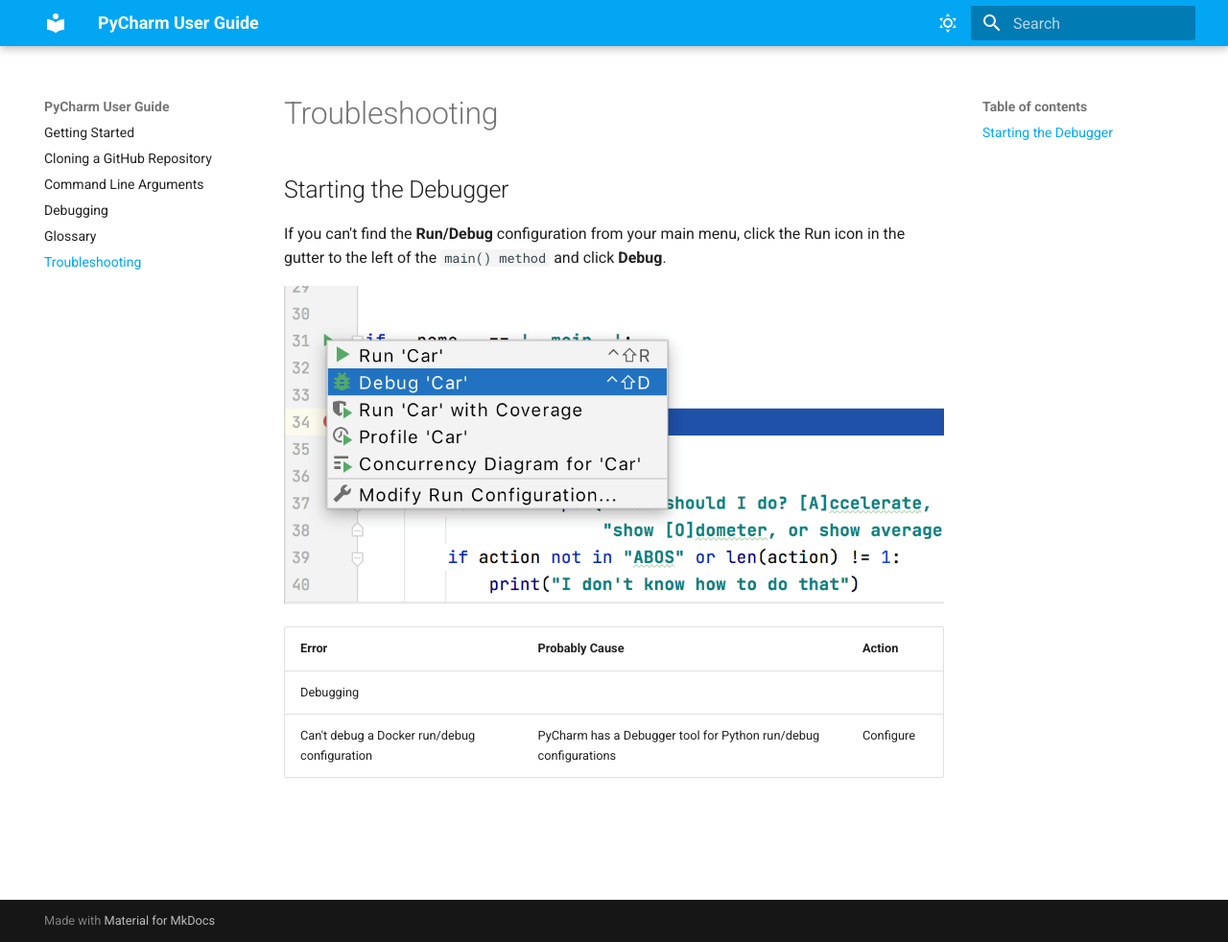
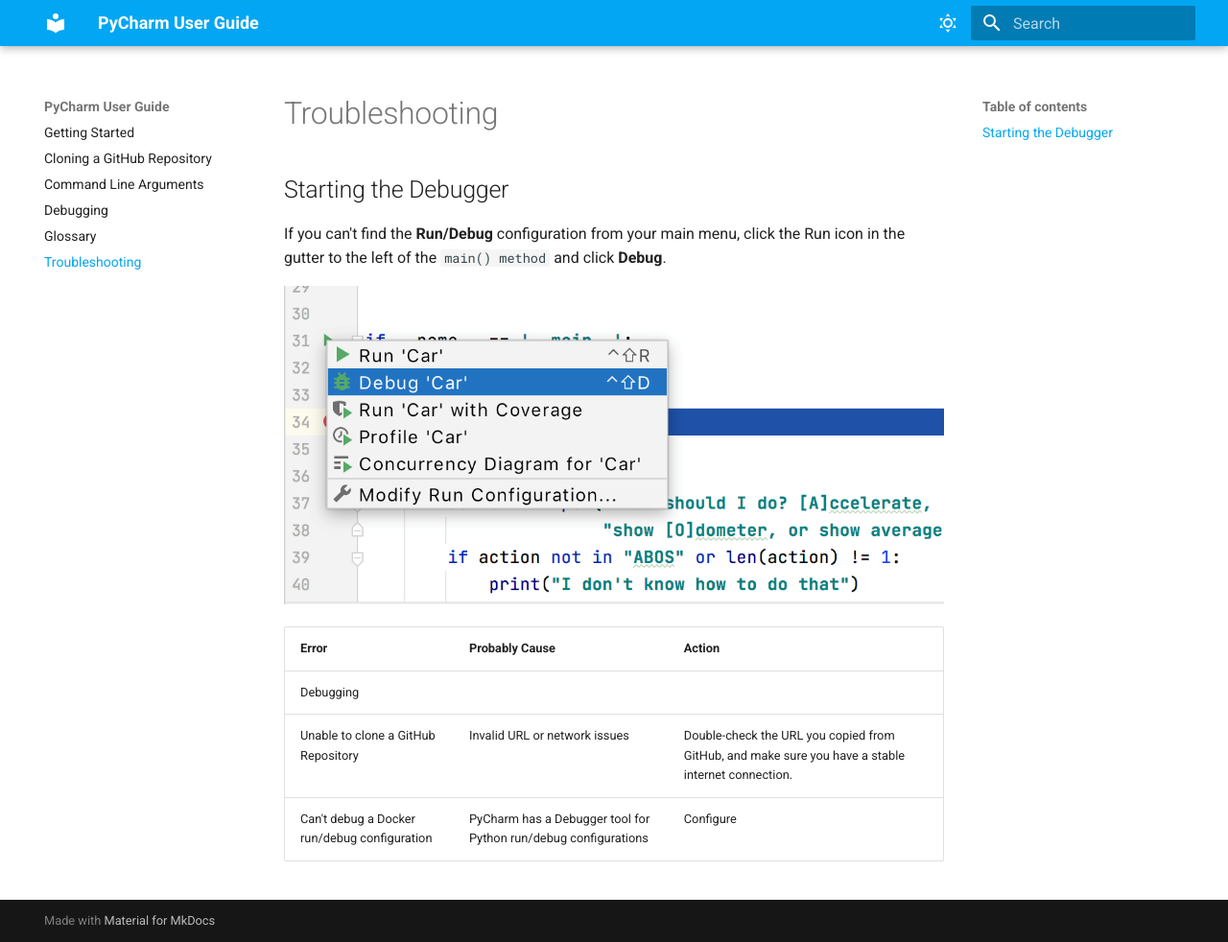
Before and after one commit to Ehsan138/UserGuide, an MkDocs documentation site: the page built from docs/troubleshoot.md, in a window 1280 px wide and 982 px high. Shown: the whole window at 96% size. Built offline with MkDocs 1.6.1 and Material for MkDocs 9.7.7, drawn with Linux system fonts in a browser that asks for light colours.

Commit message:
add one in Troubleshooting

```diff
--- a/docs/troubleshoot.md
+++ b/docs/troubleshoot.md
@@ -9,4 +9,5 @@
 Error | Probably Cause | Action
 ---------- | ----------- | ----------
 Debugging |
+Unable to clone a GitHub Repository | Invalid URL or network issues | Double-check the URL you copied from GitHub, and make sure you have a stable internet connection.
 Can't debug a Docker run/debug configuration | PyCharm has a Debugger tool for Python run/debug configurations | Configure
```
